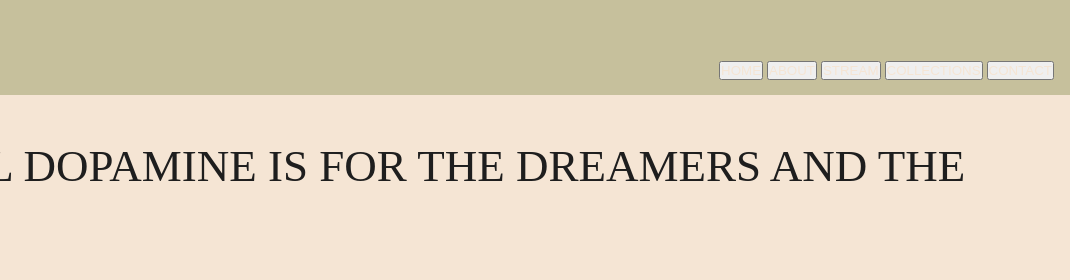
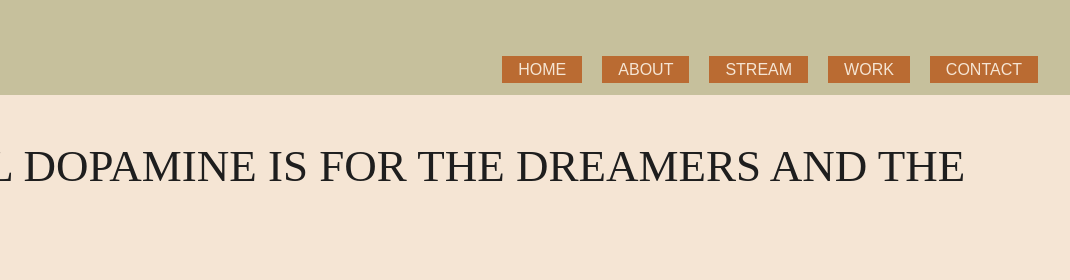
Before and after one commit to rilesSmiles/Digital-Dopamine, a website: page about/index.html in a window 1280 px wide. Shown: the top 280 px of the page, 210-1280 px from the left. Drawn offline with Linux system fonts and the light colour scheme; a web font is replaced by a local one.

Commit message:
buttons fixed

```diff
--- a/about/index.html
+++ b/about/index.html
@@ -15,16 +15,16 @@
   <body>
     <header>
         <div class="header"></div>
-          <ul>
+
             <a href="./index.html"><img src="../images/fullcircle.png" alt="Digital Dopamine Logo" height="75px"></a>
-         <div class="nav">
-          <button><a href="../index.html">HOME</a></button>
-          <button><a href="../about/index.html">ABOUT</a></button>
-          <button><a href="../stream/index.html">STREAM</a></button>
-          <button><a href="../collections/index.html">COLLECTIONS</a></button>
-          <button><a href="../contact/index.html">CONTACT</a></button>
-        </div>
-      </ul>
+            <ul class="nav">
+              <a class="button" href="./index.html">HOME</a>
+              <a class="button" href="./about/index.html">ABOUT</a>
+              <a class="button" href="./stream/index.html">STREAM</a>
+              <a class="button" href="./collections/index.html">WORK</a>
+              <a class="button" href="./contact/index.html">CONTACT</a>
+          </ul>
+          </div>
       </div>
       </header>
 <main>
```
Also changed, not shown: collections/index.html (+8 -9 lines), contact/index.html (+8 -9 lines), stream/index.html (+6 -8 lines).
